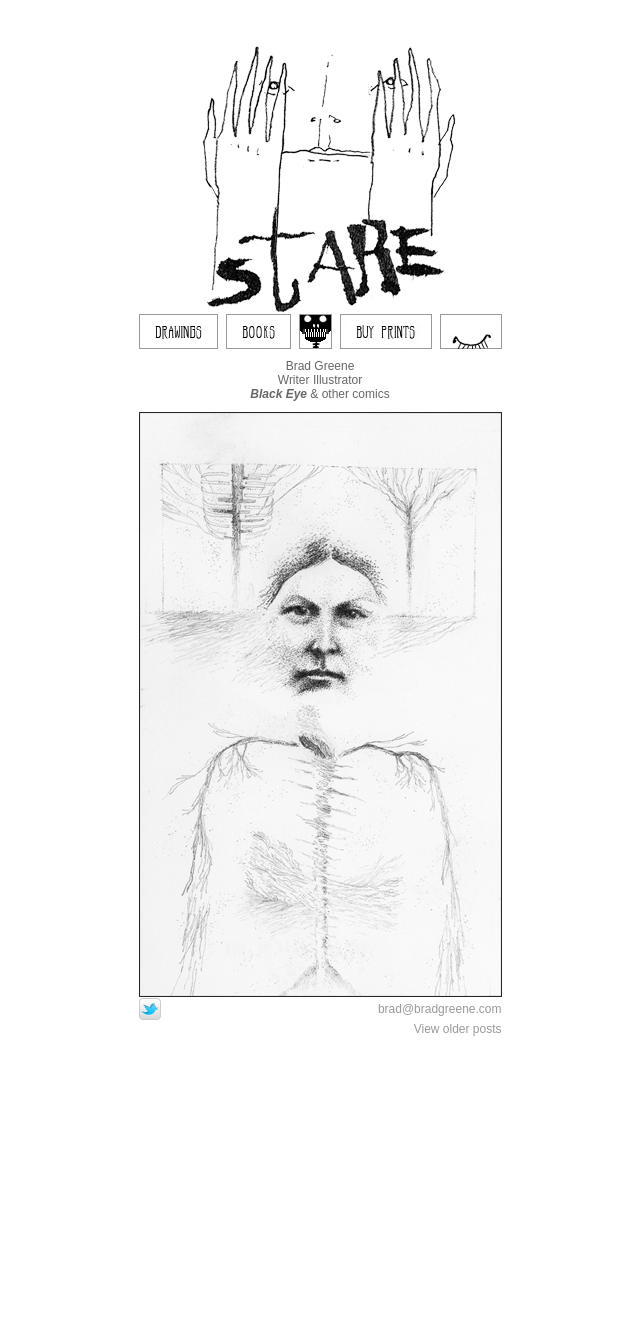
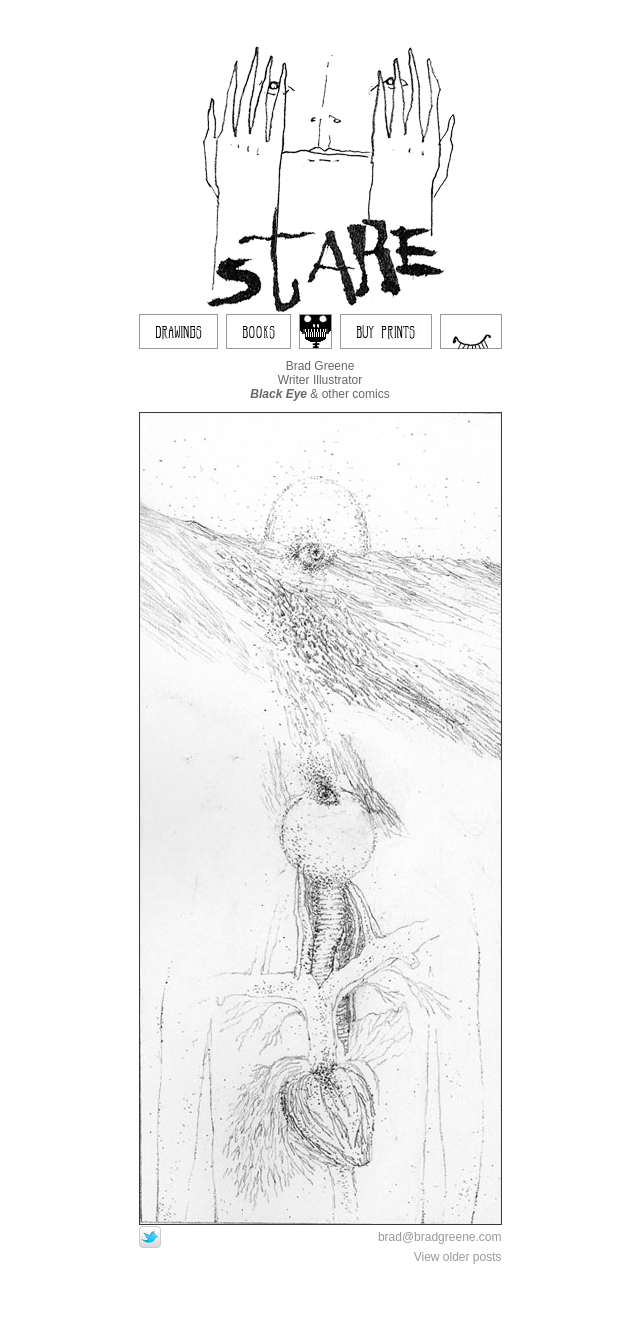
Before and after one commit to bradgreene/bradgreene.com, a Jekyll site: the page built from index.html, in a window 1280 px wide. Shown: the whole page, without its empty margins (320-960 px from the left). Built offline with Jekyll 4.4.1, drawn with Linux system fonts in a browser that asks for light colours; before the commit the page ends 1092 px from its top, so only the background shows below that.

Commit message:
the yearling, shop, skeleton

```diff
--- a/_layouts/default.html
+++ b/_layouts/default.html
@@ -28,19 +38,38 @@
 
     {% endif %}
 
-    <ul class="nav">
-      <li class="drawings"><a href="{{base}}/drawings"></a></li>
-      <li class="books"><a href="{{base}}/books"></a></li>
-      <li class="skeleton"><a href="{{base}}/skeleton"></a></li>
-      <li class="store"><a href="http://bradgreene.bigcartel.com/"></a></li>
-      <li class="hypnotic_eye"><a href="{{base}}/hypnotic_eye"></a></li>
-    </ul>
+    <div id="nav">
+      <a href="{{base}}/drawings"><div id="nav_drawings">
+        <img src="{{base}}/img/drawings.jpg" width="79" height="35" alt="drawings" />
+        <img src="{{base}}/img/drawings black.jpg" width="79" height="35" alt="drawings" />
+      </div></a>
+
+      <a href="{{base}}/books"><div id="nav_books">
+        <img src="{{base}}/img/books.jpg" width="65" height="35" alt="books" />
+        <img src="{{base}}/img/books black.jpg" width="65" height="35" alt="books" />
+      </div></a>
+
+      <a href="{{base}}/skeleton"><div id="nav_skeleton">
+        <img src="{{base}}/img/skull.jpg" width="33" height="35" alt="skeleton" />
+        <img src="{{base}}/img/skull black.jpg" width="33" height="35" alt="skeleton" />
+      </div></a>
+
+      <a href="http://bradgreene.bigcartel.com/"><div id="nav_store">
+        <img src="{{base}}/img/buyprints.jpg" width="92" height="35" alt="store" />
+        <img src="{{base}}/img/buyprints black.jpg" width="92" height="35" alt="store" />
+      </div></a>
+
+      <a href="{{base}}/hypnotic_eye"><div id="nav_hypnotic_eye">
+        <img src="{{base}}/img/eye closed.jpg" width="62" height="35" alt="hypnotic eye" />
+        <img src="{{base}}/img/eye open.jpg" width="62" height="35" alt="hypnotic eye" />
+      </div></a>
+    </div>
 
     {{content}}
 
     {% if page.category == "drawings" %}
     <div id="contact">
-      <div id="twitter"><a href="http://www.twitter.com/stare_skeleton" title="Brad Greene on Twitter" target="_blank"><img src="{{base}}/img/t_small-b.png" width="22" height="22" alt="Brad Greene on Twitter"/></a></div>
+      <div id="twitter"><a href="http://twitter.com/stare_skeleton" title="Brad Greene on Twitter" target="_blank"><img src="{{base}}/img/t_small-b.png" width="22" height="22" alt="Brad Greene on Twitter"/></a></div>
       <div id="email"><a href="mailto:brad@bradgreene.com" title="email me">brad@bradgreene.com</a></div>
     </div>
 
@@ -48,7 +77,7 @@
 
     {% elsif page.category == "books" %}
     <div id="contact">
-      <div id="twitter"><a href="http://www.twitter.com/stare_skeleton" title="Brad Greene on Twitter" target="_blank"><img src="{{base}}/img/t_small-b.png" width="22" height="22" alt="Brad Greene on Twitter"/></a></div>
+      <div id="twitter"><a href="http://twitter.com/stare_skeleton" title="Brad Greene on Twitter" target="_blank"><img src="{{base}}/img/t_small-b.png" width="22" height="22" alt="Brad Greene on Twitter"/></a></div>
       <div id="email"><a href="mailto:brad@bradgreene.com" title="email me">brad@bradgreene.com</a></div>
     </div>
 
@@ -56,7 +85,7 @@
 
     {% elsif page.category == "skeleton" %}
     <div id="contact">
-      <div id="twitter"><a href="http://www.twitter.com/stare_skeleton" title="SKELETON on Twitter" target="_blank"><img src="{{base}}/img/t_small-b.png" width="22" height="22" alt="SKELETON on Twitter"/></a> <a href="https://www.facebook.com/stareskeleton" title="SKELETON on Facebook" target="_blank"><img src="{{base}}/img/f_logo.png" width="22" height="22" alt="SKELETON on Facebook"></a>  <a href="http://black-eye-stare.bandcamp.com/indexpage" title="SKELETON on Bandcamp" target="_blank"><img src="{{base}}/img/bc_logo.png" width="22" height="22" alt="SKELETON on Bandcamp"></a></div>
+      <div id="twitter"><a href="http://twitter.com/stare_skeleton" title="SKELETON on Twitter" target="_blank"><img src="{{base}}/img/t_small-b.png" width="22" height="22" alt="SKELETON on Twitter"/></a> <a href="http://facebook.com/stareskeleton" title="SKELETON on Facebook" target="_blank"><img src="{{base}}/img/f_logo.png" width="22" height="22" alt="SKELETON on Facebook"></a>  <a href="http://black-eye-stare.bandcamp.com/indexpage" title="SKELETON on Bandcamp" target="_blank"><img src="{{base}}/img/bc_logo.png" width="22" height="22" alt="SKELETON on Bandcamp"></a></div>
       <div id="email_skeleton"><a href="mailto:brad@bradgreene.com" title="email me">brad@bradgreene.com</a></div>
     </div>
 
@@ -64,7 +93,7 @@
 
     {% elsif page.category == "hypnotic_eye" %}
     <div id="contact">
-      <div id="twitter"><a href="http://www.twitter.com/stare_skeleton" title="Brad Greene on Twitter" target="_blank"><img src="{{base}}/img/t_small-b.png" width="22" height="22" alt="Brad Greene on Twitter"/></a></div>
+      <div id="twitter"><a href="http://twitter.com/stare_skeleton" title="Brad Greene on Twitter" target="_blank"><img src="{{base}}/img/t_small-b.png" width="22" height="22" alt="Brad Greene on Twitter"/></a></div>
       <div id="email"><a href="mailto:brad@bradgreene.com" title="email me">brad@bradgreene.com</a></div>
     </div>
 
@@ -72,7 +101,7 @@
 
     {% else %}
     <div id="contact">
-      <div id="twitter"><a href="http://www.twitter.com/stare_skeleton" title="Brad Greene on Twitter" target="_blank"><img src="{{base}}/img/t_small-b.png" width="22" height="22" alt="Brad Greene on Twitter"/></a></div>
+      <div id="twitter"><a href="http://twitter.com/stare_skeleton" title="Brad Greene on Twitter" target="_blank"><img src="{{base}}/img/t_small-b.png" width="22" height="22" alt="Brad Greene on Twitter"/></a></div>
       <div id="email"><a href="mailto:brad@bradgreene.com" title="email me">brad@bradgreene.com</a></div>
     </div>
 
--- a/_layouts/drawings.html
+++ b/_layouts/drawings.html
@@ -4,11 +4,13 @@ layout: default
 {% assign base = site.baseurl %}
 <div id="text">
   Illustrations<br>
-  <em><strong>We All Decay In Time</strong></em><br>
+  <em><strong>The Yearling</strong></em><br>
   and other drawings.
 </div>
 
 <div id="drawings">
+  <a href="{{base}}/drawings/the yearling.jpg" title="the yearling"><img src="{{base}}/drawings/363/the yearling.jpg" width="363" height="813" alt="the yearling"></a><br>
+  <br>
   <a href="{{base}}/drawings/we all decay in time.jpg" title="we all decay in time"><img src="{{base}}/drawings/363/we all decay in time.jpg" width="363" height="585" alt="we all decay in time"></a><br>
   <br>
   <a href="{{base}}/drawings/herman emily charles.jpg" title="the world is upside-down"><img src="{{base}}/drawings/363/herman emily charles.jpg" width="363" height="382" alt="the world is upside-down"/></a></a><br>
--- a/_layouts/skeleton.html
+++ b/_layouts/skeleton.html
@@ -5,5 +5,5 @@ layout: default
 <div id="dreaming"></div>
 
 <div id="skeleton">
-  <iframe width="363" height="300" scrolling="no" frameborder="no" src="http://w.soundcloud.com/player/?url=http%3A%2F%2Fapi.soundcloud.com%2Fusers%2F2460966&amp;auto_play=false&amp;show_artwork=true&amp;color=000000"></iframe>
+  <iframe width="363" height="585" scrolling="no" frameborder="no" src="http://w.soundcloud.com/player/?url=http%3A%2F%2Fapi.soundcloud.com%2Fusers%2F2460966&amp;auto_play=false&amp;show_artwork=true&amp;color=000000"></iframe>
 </div>
--- a/css/style.css
+++ b/css/style.css
@@ -17,6 +17,7 @@ a {
 a:hover {
   color: #FFF;
   background: #666;
+  transition: color .2s ease, background .2s ease;
 }
 
 img {
@@ -54,6 +55,8 @@ a[href$=jpg], a[href$=jpeg], a[href$=jpe], a[href$=png], a[href$=gif] {
   background-color: transparent;
 }
 
+/* old nav */
+/*
 .nav {
   width: 363px;
   height: 35px;
@@ -83,6 +86,230 @@ a[href$=jpg], a[href$=jpeg], a[href$=jpe], a[href$=png], a[href$=gif] {
 .skeleton a:hover {left: 160px; width: 33px; background: url('../img/skull black.jpg') no-repeat;}
 .store a:hover {left: 201px; width: 92px; background: url('../img/buyprints black.jpg') no-repeat;}
 .hypnotic_eye a:hover {left: 301px; width: 62px; background: url('../img/eye open.jpg') no-repeat;}
+*/
+
+/* nav */
+
+#nav {
+  width: 363px;
+  height: 35px;
+  margin: 0 0 10px 0;
+}
+
+#nav_drawings {
+	float: left;
+    position: relative;
+    width: 79px;
+    height: 35px;
+	margin: 0 8px 0 0;
+}
+
+#nav_drawings > img {
+    display: block;
+    width: 79px;
+    height: 35px;
+    position: absolute;/*
+    -webkit-transition: all .4s ease;
+    -moz-transition: all .4s ease;
+    -o-transition: all .4s ease;
+    transition: all .4s ease;*/
+}
+
+#nav_drawings > img:nth-child(1) {
+    filter: alpha(opacity=100);
+    opacity: 1;
+    z-index: 2;
+}
+
+#nav_drawings > img:nth-child(2) {
+    filter: alpha(opacity=0);
+    opacity: 0;
+    z-index: 1;
+}
+
+#nav_drawings:hover > img:nth-child(1) {
+    filter: alpha(opacity=0);
+    opacity: 0;
+    z-index: 1;
+}
+
+#nav_drawings:hover > img:nth-child(2) {
+    filter: alpha(opacity=100);
+    opacity: 1;
+    z-index: 2;
+}
+
+#nav_books {
+	float: left;
+    position: relative;
+    width: 65px;
+    height: 35px;
+	margin: 0 8px 0 0;
+}
+
+#nav_books > img {
+    display: block;
+    width: 65px;
+    height: 35px;
+    position: absolute;/*
+    -webkit-transition: all .4s ease;
+    -moz-transition: all .4s ease;
+    -o-transition: all .4s ease;
+    transition: all .4s ease;*/
+}
+
+#nav_books > img:nth-child(1) {
+    filter: alpha(opacity=100);
+    opacity: 1;
+    z-index: 2;
+}
+
+#nav_books > img:nth-child(2) {
+    filter: alpha(opacity=0);
+    opacity: 0;
+    z-index: 1;
+}
+
+#nav_books:hover > img:nth-child(1) {
+    filter: alpha(opacity=0);
+    opacity: 0;
+    z-index: 1;
+}
+
+#nav_books:hover > img:nth-child(2) {
+    filter: alpha(opacity=100);
+    opacity: 1;
+    z-index: 2;
+}
+
+#nav_skeleton {
+	float: left;
+    position: relative;
+    width: 33px;
+    height: 35px;
+	margin: 0 8px 0 0;
+}
+
+#nav_skeleton > img {
+    display: block;
+    width: 33px;
+    height: 35px;
+    position: absolute;/*
+    -webkit-transition: all .4s ease;
+    -moz-transition: all .4s ease;
+    -o-transition: all .4s ease;
+    transition: all .4s ease;*/
+}
+
+#nav_skeleton > img:nth-child(1) {
+    filter: alpha(opacity=100);
+    opacity: 1;
+    z-index: 2;
+}
+
+#nav_skeleton > img:nth-child(2) {
+    filter: alpha(opacity=0);
+    opacity: 0;
+    z-index: 1;
+}
+
+#nav_skeleton:hover > img:nth-child(1) {
+    filter: alpha(opacity=0);
+    opacity: 0;
+    z-index: 1;
+}
+
+#nav_skeleton:hover > img:nth-child(2) {
+    filter: alpha(opacity=100);
+    opacity: 1;
+    z-index: 2;
+}
+
+#nav_store {
+	float: left;
+    position: relative;
+    width: 92px;
+    height: 35px;
+	margin: 0 8px 0 0;
+}
+
+#nav_store > img {
+    display: block;
+    width: 92px;
+    height: 35px;
+    position: absolute;/*
+    -webkit-transition: all .4s ease;
+    -moz-transition: all .4s ease;
+    -o-transition: all .4s ease;
+    transition: all .4s ease;*/
+}
+
+#nav_store > img:nth-child(1) {
+    filter: alpha(opacity=100);
+    opacity: 1;
+    z-index: 2;
+}
+
+#nav_store > img:nth-child(2) {
+    filter: alpha(opacity=0);
+    opacity: 0;
+    z-index: 1;
+}
+
+#nav_store:hover > img:nth-child(1) {
+    filter: alpha(opacity=0);
+    opacity: 0;
+    z-index: 1;
+}
+
+#nav_store:hover > img:nth-child(2) {
+    filter: alpha(opacity=100);
+    opacity: 1;
+    z-index: 2;
+}
+
+#nav_hypnotic_eye {
+	float: left;
+    position: relative;
+    width: 62px;
+    height: 35px;
+	margin: 0;
+}
+
+#nav_hypnotic_eye > img {
+    display: block;
+    width: 62px;
+    height: 35px;
+    position: absolute;/*
+    -webkit-transition: all .4s ease;
+    -moz-transition: all .4s ease;
+    -o-transition: all .4s ease;
+    transition: all .4s ease;*/
+}
+
+#nav_hypnotic_eye > img:nth-child(1) {
+    filter: alpha(opacity=100);
+    opacity: 1;
+    z-index: 2;
+}
+
+#nav_hypnotic_eye > img:nth-child(2) {
+    filter: alpha(opacity=0);
+    opacity: 0;
+    z-index: 1;
+}
+
+#nav_hypnotic_eye:hover > img:nth-child(1) {
+    filter: alpha(opacity=0);
+    opacity: 0;
+    z-index: 1;
+}
+
+#nav_hypnotic_eye:hover > img:nth-child(2) {
+    filter: alpha(opacity=100);
+    opacity: 1;
+    z-index: 2;
+}
 
 #text {
   width: 363px;
@@ -93,7 +320,7 @@ a[href$=jpg], a[href$=jpeg], a[href$=jpe], a[href$=png], a[href$=gif] {
 
 #wealldecayintime {
   width: 363px;
-  height: 585px;
+  height: 813px;
   margin: 0 0 1px 0;
 }
 
@@ -185,7 +412,7 @@ a[href$=jpg], a[href$=jpeg], a[href$=jpe], a[href$=png], a[href$=gif] {
 
 #skeleton {
   width: 363px;
-  height: 300px;
+  height: 585px;
   margin: 0;
 }
 
--- a/index.html
+++ b/index.html
@@ -8,4 +8,4 @@ layout: default
   <em><strong>Black Eye </strong></em>&amp; other comics
 </div>
 
-<div id="wealldecayintime"><a href="{{base}}/drawings/we all decay in time.jpg" TITLE="we all decay in time"><img src="{{base}}/drawings/363/we all decay in time.jpg" width="363" height="585" alt="we all decay in time"></a></div>
+<div id="wealldecayintime"><a href="{{base}}/drawings/the yearling.jpg" TITLE="the yearling"><img src="{{base}}/drawings/363/the yearling.jpg" width="363" height="813" alt="the yearling"></a></div>
```
Also changed, not shown: other parts of _layouts/default.html (+10 -0 lines), drawings/363/the yearling.jpg (added), drawings/the yearling.jpg (added).
